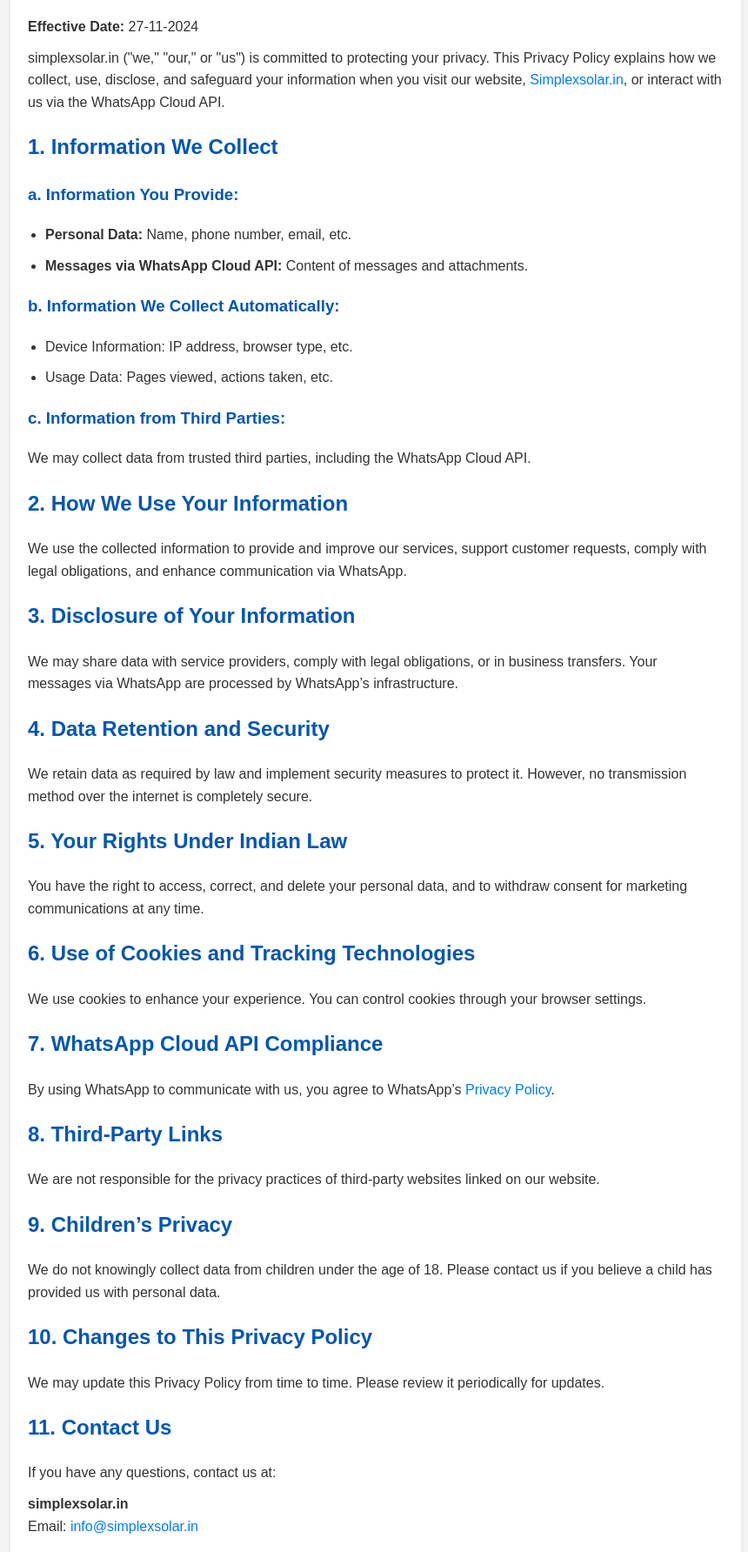
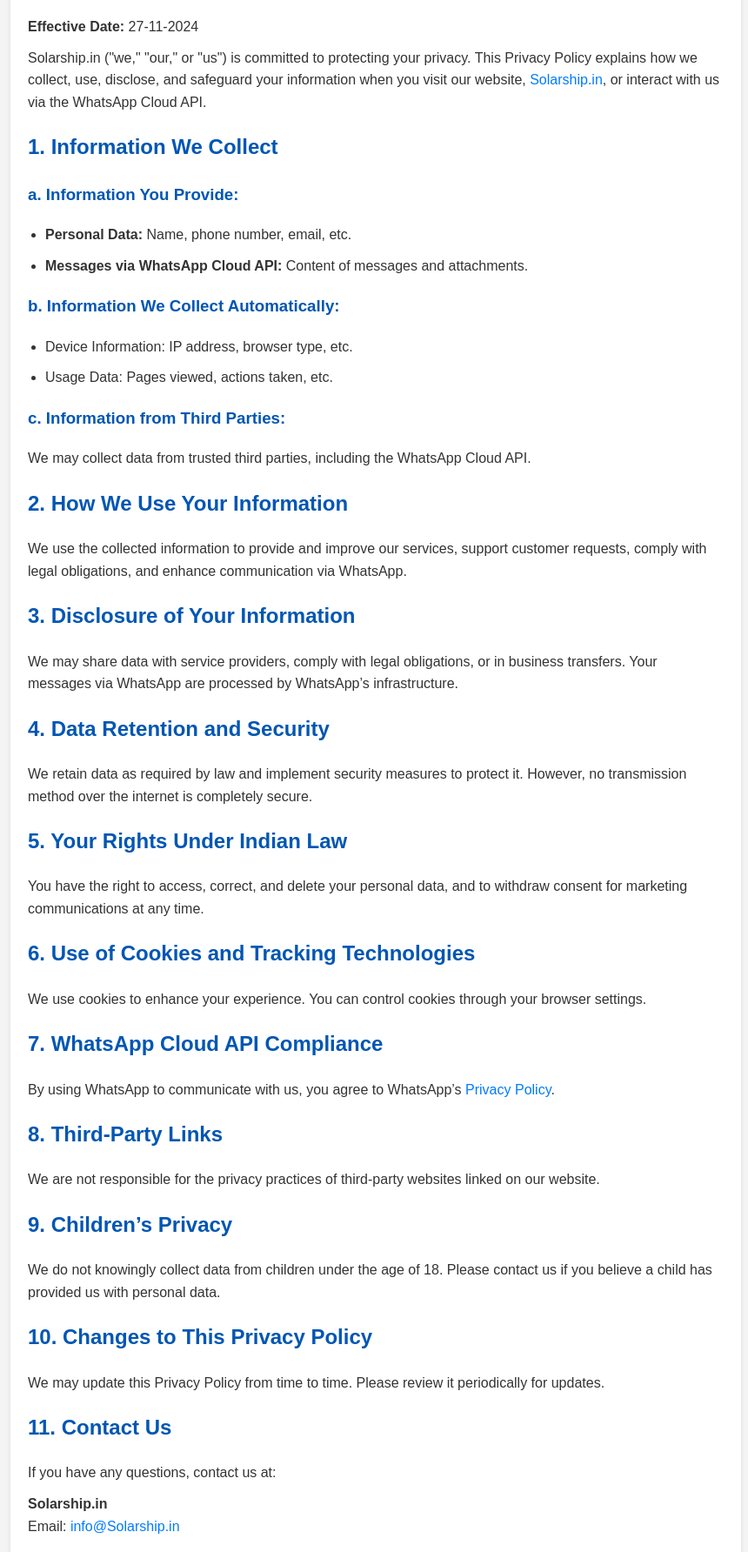
Before and after one commit to solarship-lab/solarship-lab.github.io, a plain HTML site: page privacy-policy.html in a window 1280 px wide. Shown: the part 116-1900 px from the top of the page at 87% size, without its empty margins (208-1068 px from the left). Drawn offline with Linux system fonts and the light colour scheme.

Commit message:
update name

```diff
--- a/privacy-policy.html
+++ b/privacy-policy.html
@@ -3,8 +3,8 @@
 <head>
     <meta charset="UTF-8">
     <meta name="viewport" content="width=device-width, initial-scale=1.0">
-    <meta name="description" content="Privacy Policy for simplexsolar.in">
-    <title>Privacy Policy - Simplexsolar.in</title>
+    <meta name="description" content="Privacy Policy for Solarship.in">
+    <title>Privacy Policy - Solarship.in</title>
     <style>
         body {
             font-family: Arial, sans-serif;
@@ -46,7 +46,7 @@
     <h1>Privacy Policy</h1>
     <p><strong>Effective Date:</strong> 27-11-2024</p>
 
-    <p>simplexsolar.in ("we," "our," or "us") is committed to protecting your privacy. This Privacy Policy explains how we collect, use, disclose, and safeguard your information when you visit our website, <a href="https://simplexsolar.in">Simplexsolar.in</a>, or interact with us via the WhatsApp Cloud API.</p>
+    <p>Solarship.in ("we," "our," or "us") is committed to protecting your privacy. This Privacy Policy explains how we collect, use, disclose, and safeguard your information when you visit our website, <a href="https://Solarship.in">Solarship.in</a>, or interact with us via the WhatsApp Cloud API.</p>
 
     <h2>1. Information We Collect</h2>
     <h3>a. Information You Provide:</h3>
@@ -93,8 +93,8 @@
 
     <h2>11. Contact Us</h2>
     <p>If you have any questions, contact us at:</p>
-    <p><strong>simplexsolar.in</strong><br>
-    Email: <a href="mailto:info@simplexsolar.in">info@simplexsolar.in</a><br>
+    <p><strong>Solarship.in</strong><br>
+    Email: <a href="mailto:info@Solarship.in">info@Solarship.in</a><br>
 	</p>
 </div>
 
```
Also changed, not shown: index.html (+6 -6 lines).
